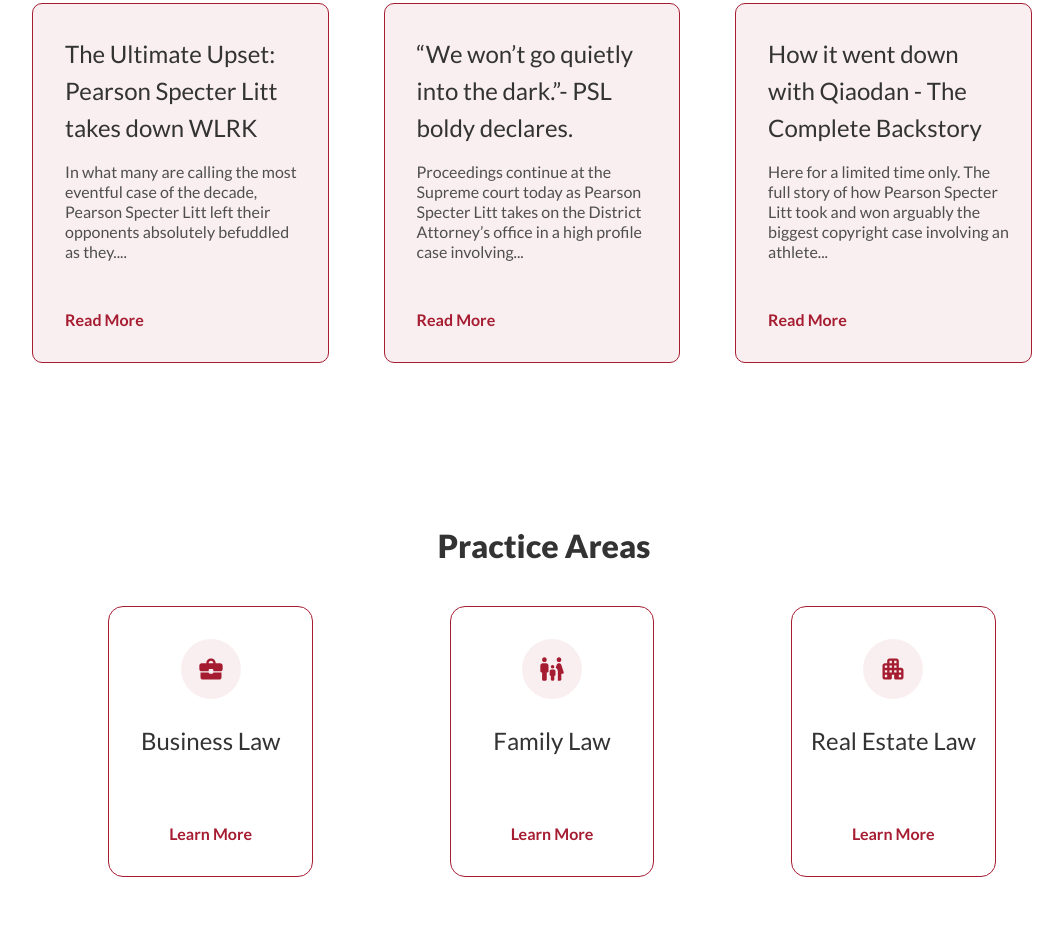
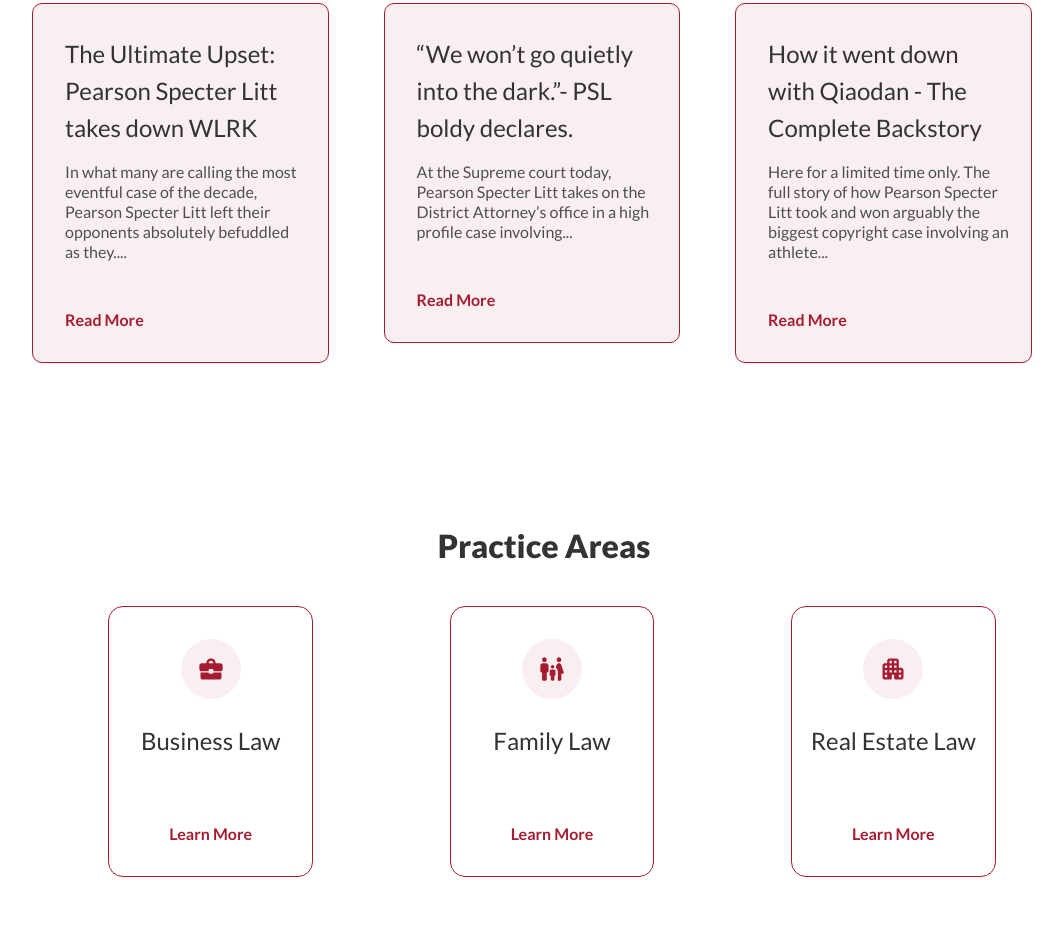
Before and after one commit to notorioustomijo/psl, a plain HTML site: page index.html in a window 1280 px wide. Shown: the part 1253-2191 px from the top of the page, without its empty margins (96-1159 px from the left). Drawn offline with Linux system fonts and the light colour scheme.

Commit message:
News post card edited

```diff
--- a/index.html
+++ b/index.html
@@ -99,7 +99,7 @@
 
             <div class="news-post">
                 <h3>“We won’t go quietly into the dark.”- PSL boldy declares.</h3>
-                <p>Proceedings continue at the Supreme court today as Pearson Specter Litt takes on the District
+                <p>At the Supreme court today, Pearson Specter Litt takes on the District
                     Attorney’s
                     office in a high profile case involving...</p>
                 <p class="tertiarybtn">
```
